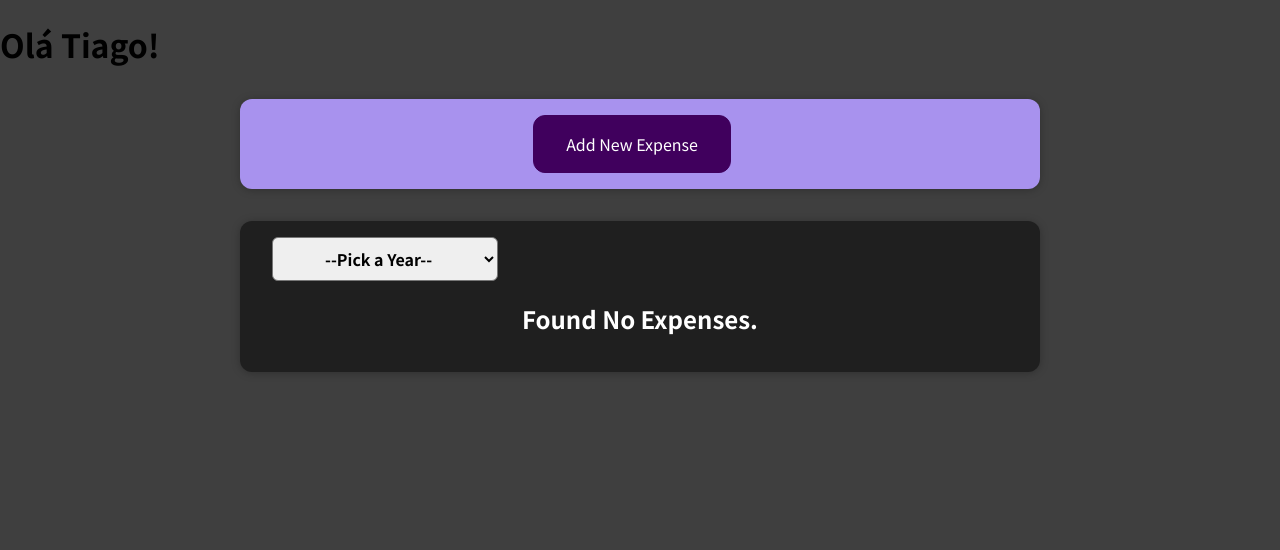
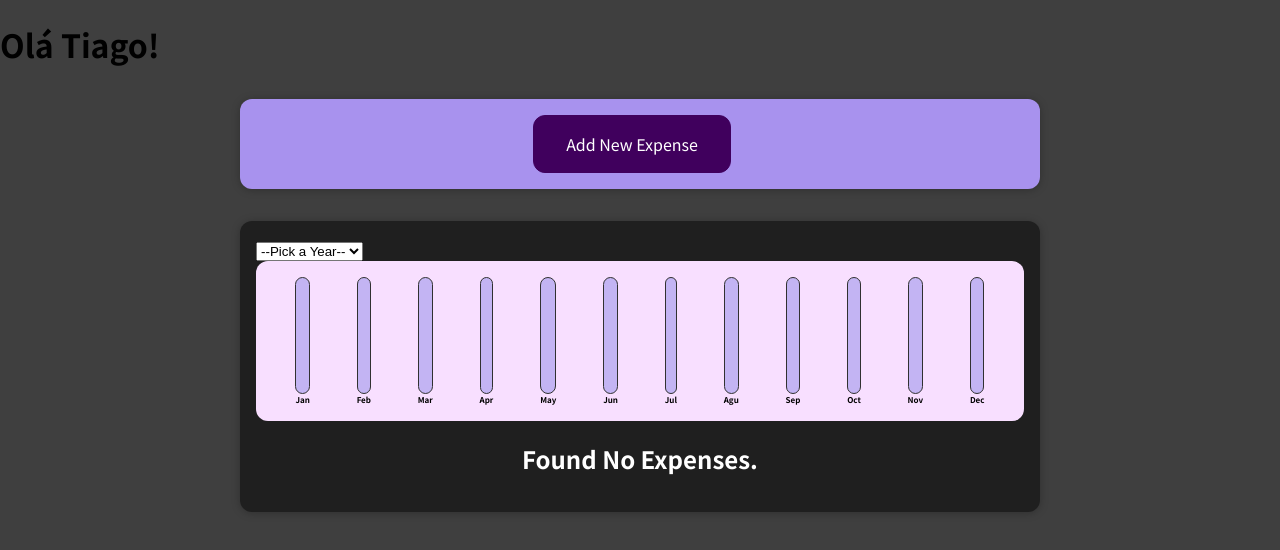
Before and after one commit to Shamoleambo/academind-react-complete-guide, a React (Create React App) app: page / in a window 1280 px wide. Shown: the top 550 px of the page. Built offline with nearby package versions, Linux system fonts and the light colour scheme.

Commit message:
import ExpensesChart into Expenses component, where it will be rendered

```diff
--- a/src/components/Expenses/Expenses.js
+++ b/src/components/Expenses/Expenses.js
@@ -1,6 +1,7 @@
 import { useState } from 'react'
 import ExpensesList from './ExpensesList'
 import ExpensesFilter from './ExpensesFilter'
+import ExpensesChart from './ExpensesChart'
 import Card from './../UI/Card'
 import './Expenses.css'
 
@@ -11,11 +12,14 @@ const Expenses = ({ expenses }) => {
     setYearFilter(year)
   }
 
+  const filteredExpenses = expenses.filter(
+    expense => expense.date.getFullYear().toString() === yearFilter
+  )
+
   return (
     <Card className='expenses'>
-      <div className='expenses-filter'>
-        <ExpensesFilter expenses={expenses} onYearFilter={onYearFilter} />
-      </div>
+      <ExpensesFilter expenses={expenses} onYearFilter={onYearFilter} />
+      <ExpensesChart expenses={filteredExpenses} />
       <ExpensesList expenses={expenses} yearFilter={yearFilter} />
     </Card>
   )
```
